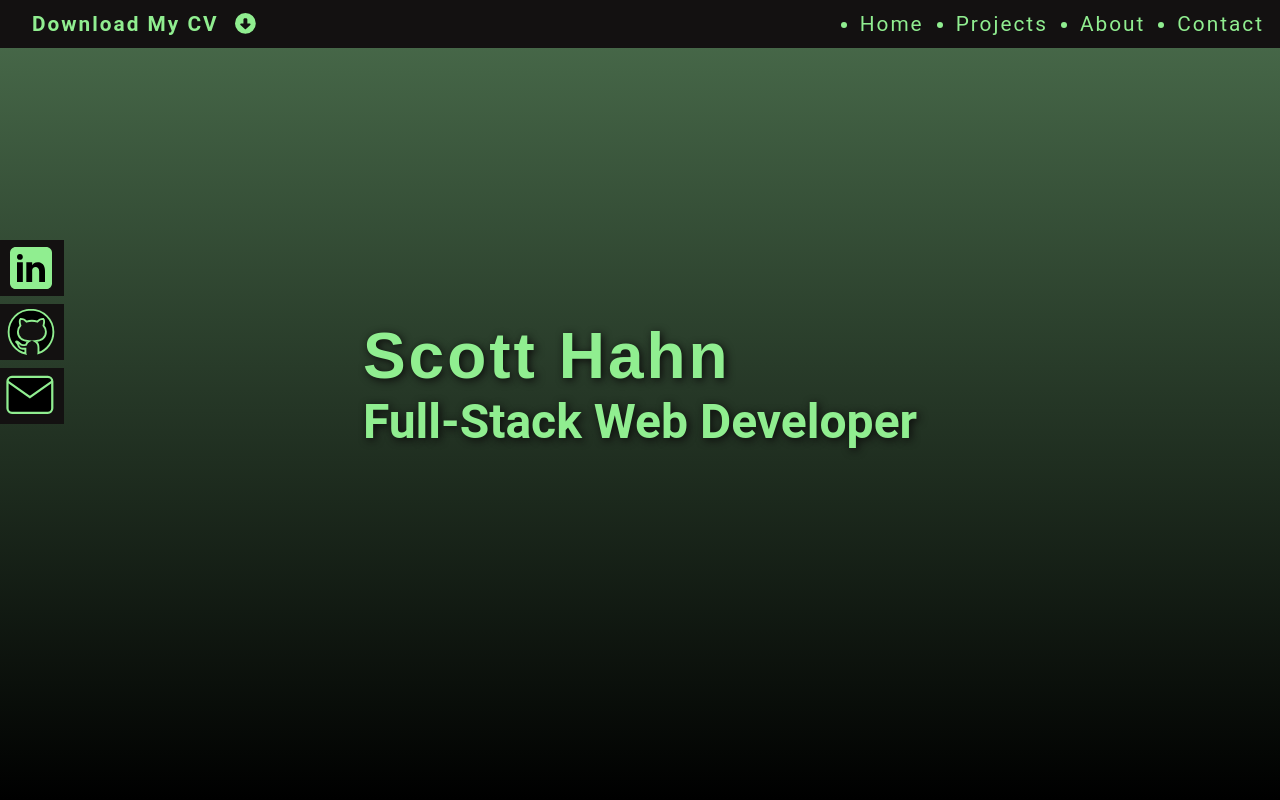
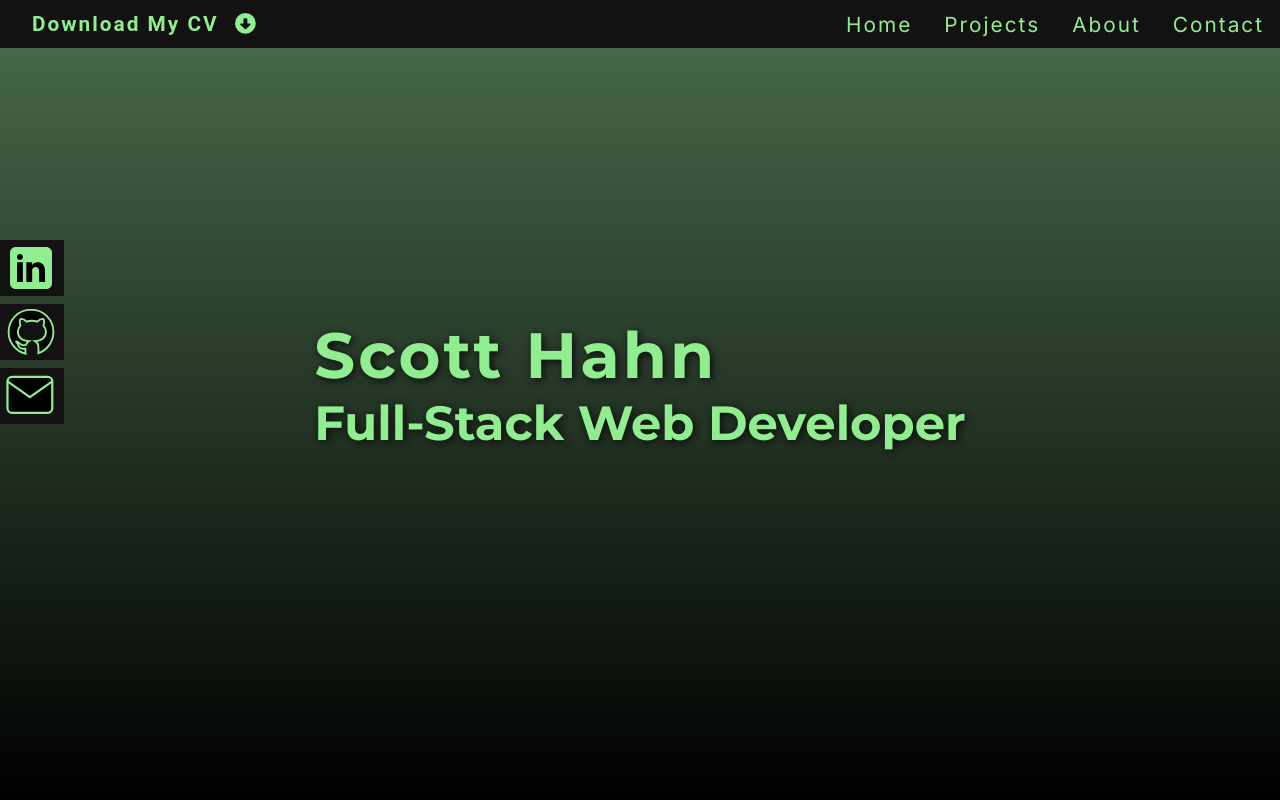
Before and after one commit to ScottHahn1/Portfolio, a React (Create React App) app: page /#/ in a window 1280 px wide. Shown: the top 800 px of the page. Built offline with nearby package versions, Linux system fonts and the light colour scheme.

Commit message:
added Inter and Montserrat fonts

```diff
--- a/src/styles/App.css
+++ b/src/styles/App.css
@@ -1,5 +1,13 @@
 :root {
   --black: rgb(19, 17, 17);
+}
+
+.montserrat {
+  font-family: 'Montserrat';
+}
+
+.inter {
+  font-family: 'Inter';
 }
 
 * {
@@ -21,7 +29,6 @@ h1, h2 {
 }
 
 h2 {
-  font-family: 'Roboto';
   font-size: 3rem;
   margin-bottom: 2rem;
   color: white;
@@ -33,6 +40,10 @@ h3 {
   background-color: rgb(58, 53, 53);
   color: white;
   color: lightgreen;
+}
+
+ul {
+  list-style: none;
 }
 
 @media screen and (max-width: 500px) {
```
